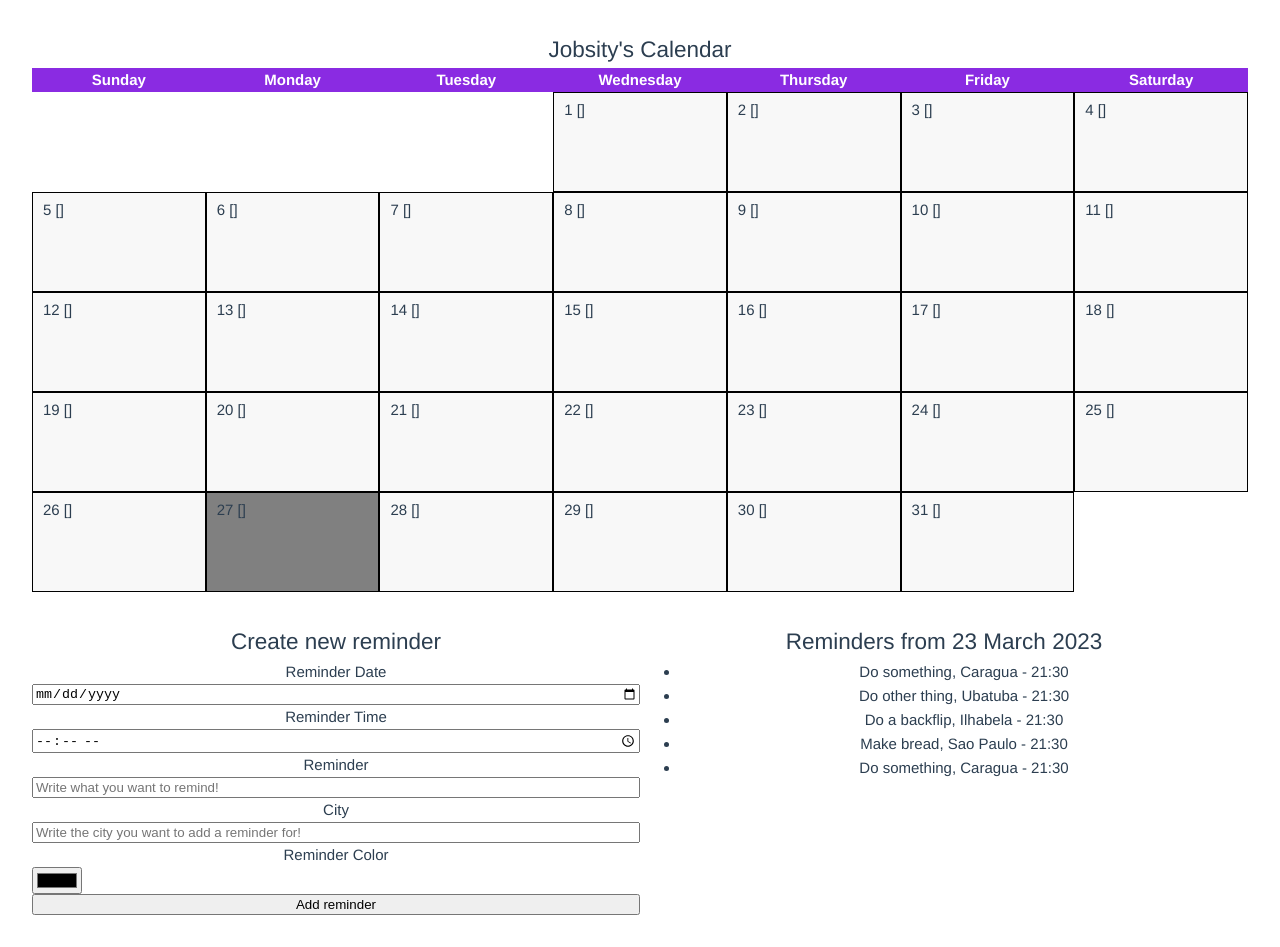
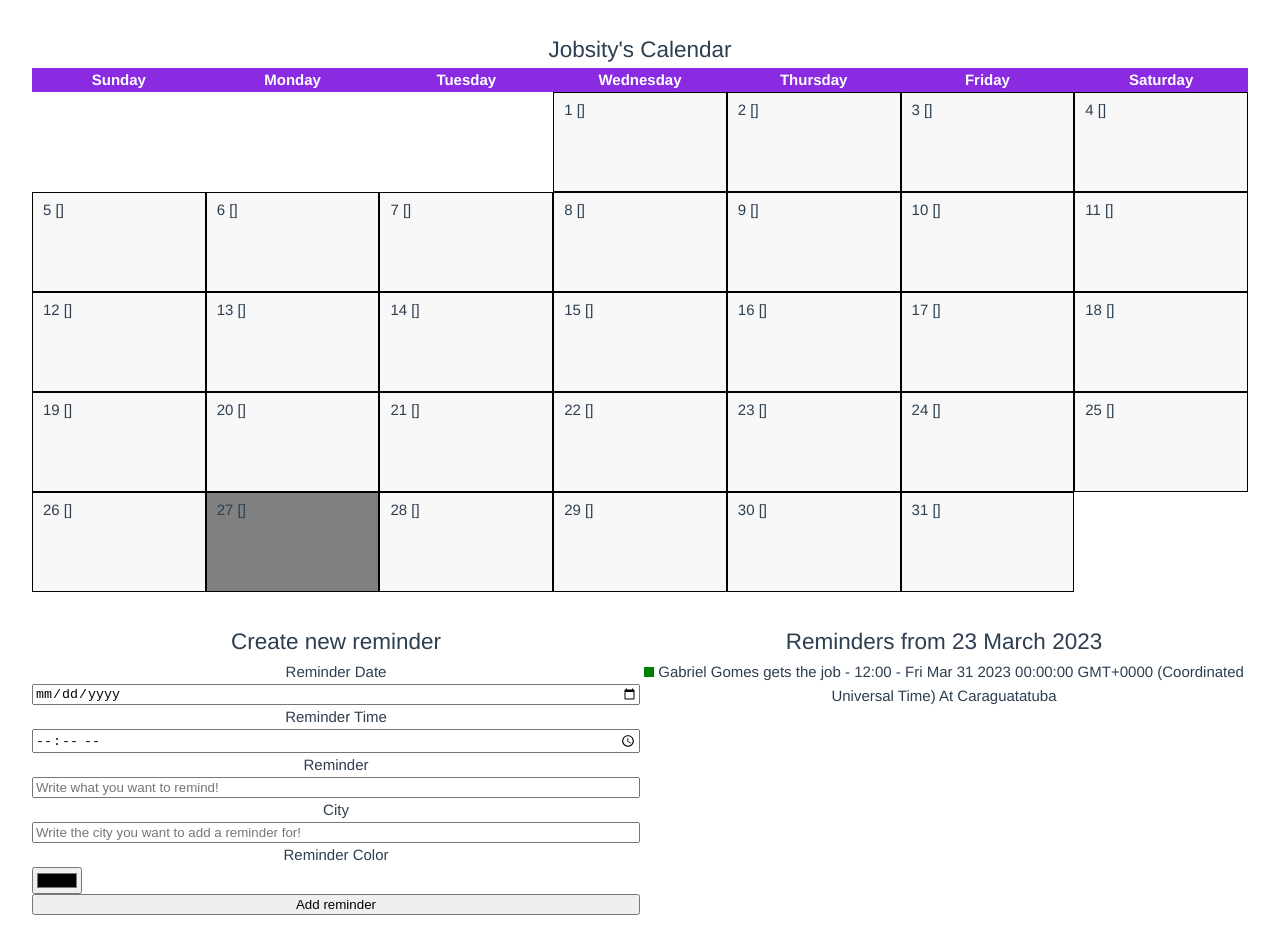
Before and after one commit to gabrielgomeso/vue-frontend-challenge, a Vue app: page / in a window 1280 px wide. Built offline with nearby package versions, Linux system fonts and the light colour scheme.

Commit message:
chore: use store in reminders list

```diff
--- a/src/components/RemindersList.vue
+++ b/src/components/RemindersList.vue
@@ -1,20 +1,44 @@
 <template>
-  <div class="reminder-list">
+  <section class="reminder-list__body">
     <h2>Reminders from 23 March 2023</h2>
-    <ul>
-      <li>Do something, Caragua - 21:30</li>
-      <li>Do other thing, Ubatuba - 21:30</li>
-      <li>Do a backflip, Ilhabela - 21:30</li>
-      <li>Make bread, Sao Paulo - 21:30</li>
-      <li>Do something, Caragua - 21:30</li>
-    </ul>
-  </div>
+    <div class="reminder-list__list">
+      <span
+        class="reminder-list__reminder"
+        v-for="(reminder, index) in reminders"
+        :key="index"
+      >
+        <span class="reminder-list__reminder--color" :style="{ backgroundColor: reminder.color }"></span>
+        {{ reminder.text }} - {{  reminder.time }} - {{ reminder.date }}
+        At {{  reminder.city }}
+      </span>
+    </div>
+  </section>
 </template>
 
 <script>
 import { defineComponent } from 'vue';
+import { useReminderStore } from '../stores/reminderStore';
 
 export default defineComponent({
   name: 'ReminderList',
+  computed: {
+    reminders() {
+      const { reminders } = useReminderStore();
+      return reminders;
+    }
+  }
 });
 </script>
+
+<style>
+.reminder-list__list {
+  display: flex;
+  flex-direction: column;
+}
+.reminder-list__reminder--color {
+  display: inline-block;
+  width: 10px;
+  height: 10px;
+}
+
+</style>
```
